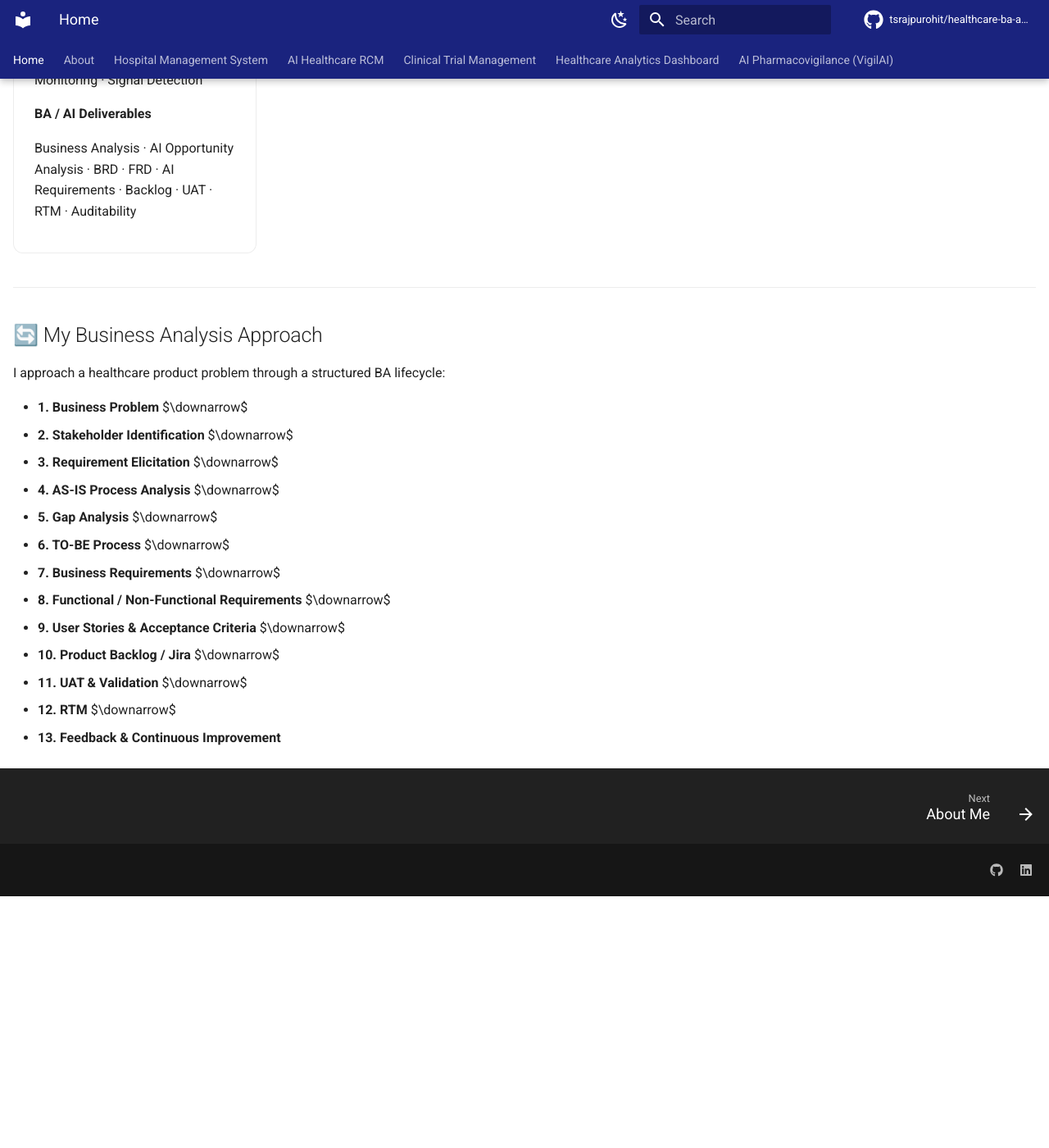
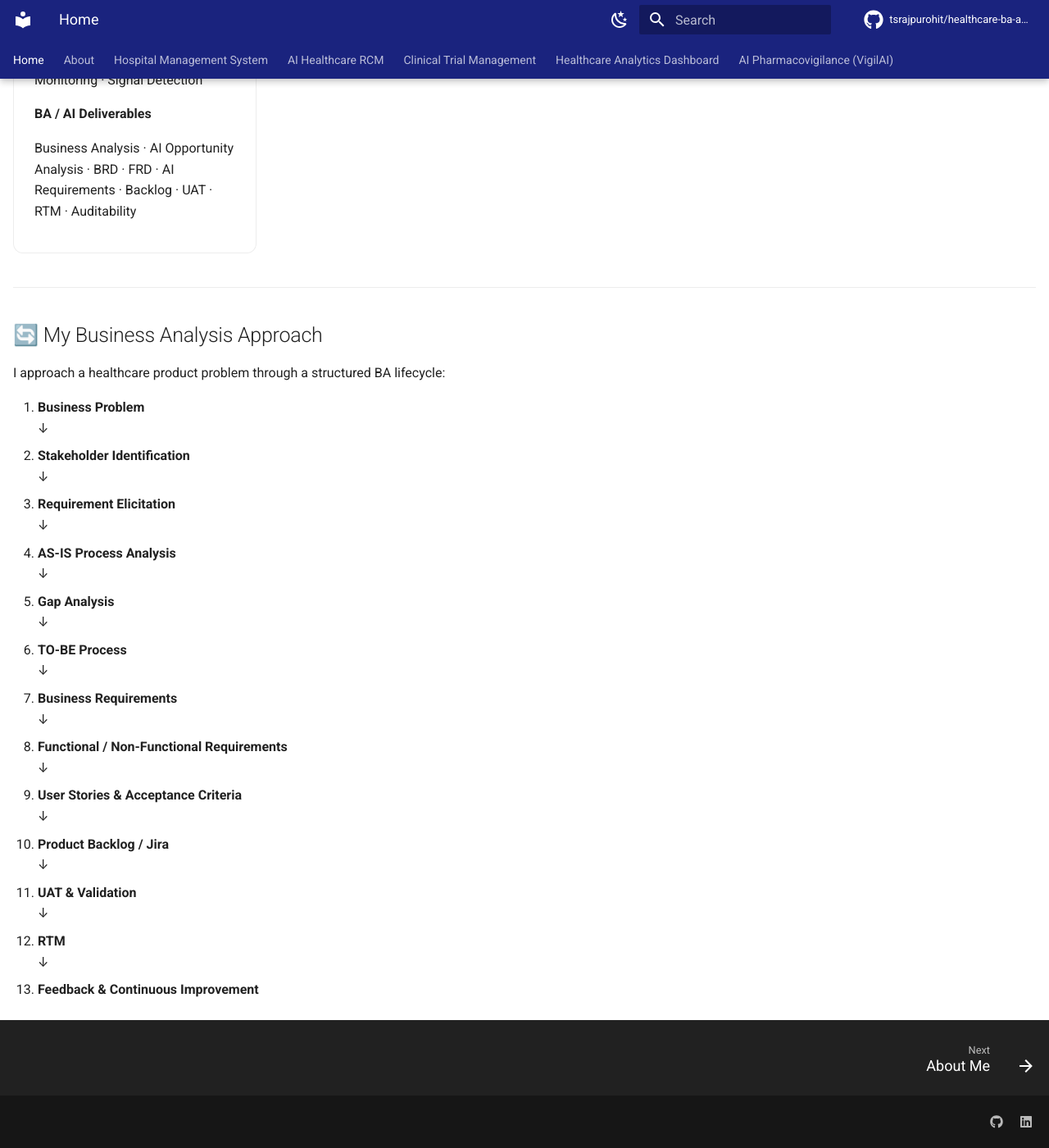
Before and after one commit to tsrajpurohit/healthcare-ba-ai-portfolio-, an MkDocs documentation site: the page built from docs/index.md, in a window 1280 px wide and 1400 px high, scrolled down 2481 px. Shown: the whole window at 82% size. Built offline with MkDocs 1.6.1 and Material for MkDocs 9.7.7, drawn with Linux system fonts in a browser that asks for light colours; comment, search, counter and statistics services are not loaded; before the commit the page ends 3574 px from its top, so only the background shows below that.

Commit message:
Update index.md

```diff
--- a/docs/index.md
+++ b/docs/index.md
@@ -149,16 +149,28 @@ Business Analysis · AI Opportunity Analysis · BRD · FRD · AI Requirements ·
 I approach a healthcare product problem through a structured BA lifecycle:
 
 
-* **1. Business Problem** $\downarrow$
-* **2. Stakeholder Identification** $\downarrow$
-* **3. Requirement Elicitation** $\downarrow$
-* **4. AS-IS Process Analysis** $\downarrow$
-* **5. Gap Analysis** $\downarrow$
-* **6. TO-BE Process** $\downarrow$
-* **7. Business Requirements** $\downarrow$
-* **8. Functional / Non-Functional Requirements** $\downarrow$
-* **9. User Stories & Acceptance Criteria** $\downarrow$
-* **10. Product Backlog / Jira** $\downarrow$
-* **11. UAT & Validation** $\downarrow$
-* **12. RTM** $\downarrow$
-* **13. Feedback & Continuous Improvement**
+1. **Business Problem**
+   ↓
+2. **Stakeholder Identification**
+   ↓
+3. **Requirement Elicitation**
+   ↓
+4. **AS-IS Process Analysis**
+   ↓
+5. **Gap Analysis**
+   ↓
+6. **TO-BE Process**
+   ↓
+7. **Business Requirements**
+   ↓
+8. **Functional / Non-Functional Requirements**
+   ↓
+9. **User Stories & Acceptance Criteria**
+   ↓
+10. **Product Backlog / Jira**
+   ↓
+11. **UAT & Validation**
+   ↓
+12. **RTM**
+   ↓
+13. **Feedback & Continuous Improvement**
```
